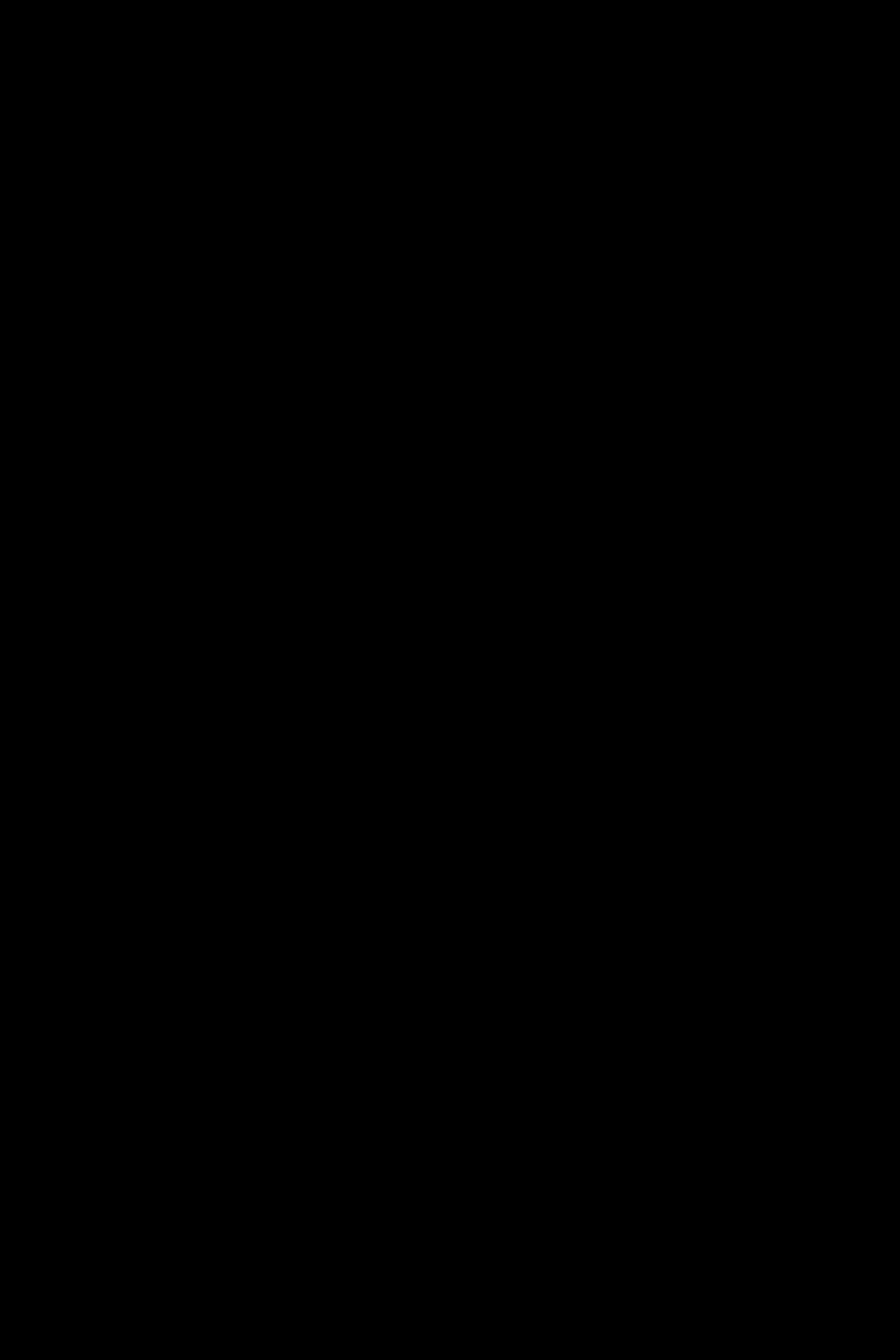
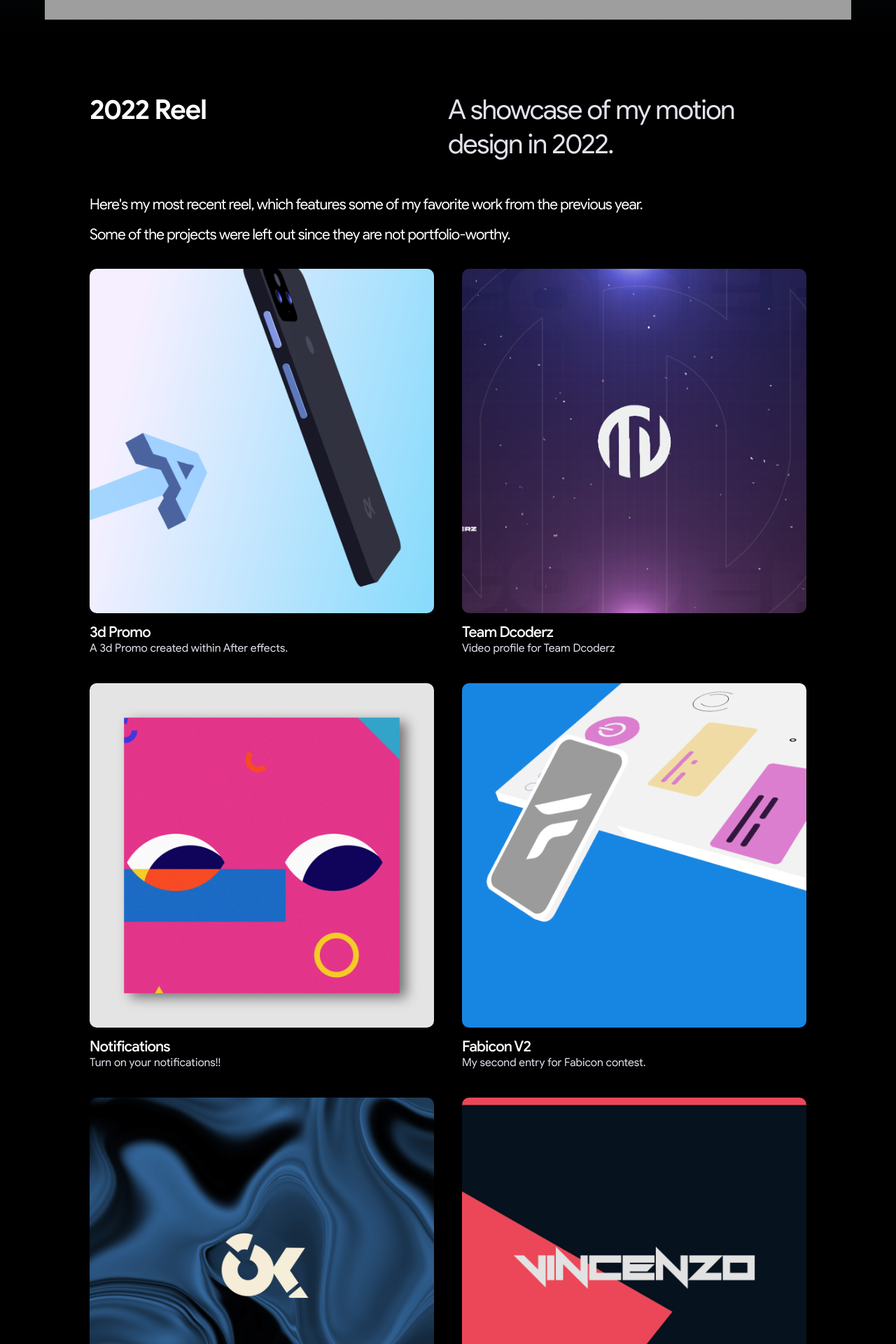
Before and after one commit to whonoahexe/brokendesigns, a Next.js app: page /work/reel2022 in a window 1280 px wide. Before the commit this address had no page. Shown: the part 740-2660 px from the top of the page at 70% size. Before the commit the page ends 800 px from the top, so only its background shows below. Built offline with nearby package versions, Linux system fonts and the light colour scheme; grey boxes are pictures that could not be loaded.

Commit message:
portfolio minor update

```diff
--- /dev/null
+++ b/pages/work/reel2022.js
@@ -0,0 +1,95 @@
+import Head from 'next/head'
+import Link from 'next/link';
+import Image from 'next/image';
+// components
+import Footer from '../../components/Footer';
+
+const reel2022 = () => {
+    return (
+        <>
+            <Head>
+                <title>Broken - Reel 2021</title>
+                <meta name="description" content="Hey! I'm Broken. A passionate self-taught motion, graphic, web designer." />
+                <link rel="canonical" href="https://brokendesigns.studio/" />
+                <meta property="og:type" content="website" />
+                <meta property="og:title" content="Broken - Reel 2021" />
+                <meta property="og:description" content="Hey! I'm Broken. A passionate self-taught motion, graphic, web designer." />
+                <meta property="og:url" content="https://brokendesigns.studio/" />
+                <meta property="og:site_name" content="Broken" />
+                <meta name="twitter:title" content="Broken - Reel 2021" />
+                <meta name="twitter:description" content="Hey! I'm Broken. A passionate self-taught motion, graphic, web designer." />
+                <meta name="twitter:url" content="https://brokendesigns.studio/" />
+                <meta name="twitter:site" content="@TheBroken_XD" />
+                <meta name="twitter:creator" content="@TheBroken_XD" />
+            </Head>
+
+            <div>
+                <div className="card player-bg display-f justify-center">
+                    <div className="mt-8 pb-2 vimeo-container">
+                        <div className="vimeo-player">
+                            <iframe title="vimeo-player" src="https://player.vimeo.com/video/846912138?h=4e40c85a99" width="1152" height="648" frameBorder="0" allowFullScreen></iframe>
+                        </div>
+                    </div>
+                </div>
+
+                <div className='work-container'>
+                    <div className="row mt-6">
+                        <div className="col-6-xs">
+                            <p className='lg-font-xl xs-font-lg fw-bold custom-text'>2022 Reel</p>
+                        </div>
+                        <div className="col-6-xs">
+                            <p className='custom-sub-text lg-font-xl xs-font-lg'>A showcase of my motion design in 2022.</p>
+                        </div>
+                    </div>
+                    <div className='mt-4'>
+                        <p className='custom-text lg-font-lg xs-font-md'>{`Here's my most recent reel, which features some of my favorite work from the previous year.`}</p>
+                        <p className='custom-text font-lg mt-2'>Some of the projects were left out since they are not portfolio-worthy.</p>
+                    </div>
+                    <div className="row gap-2 mt-2">
+                        <div className="col-4-xl col-6-lg col-12-xs">
+                            <Link href="/work/selfpromo"><Image src="/img/thumbnail/motion/3d-promo.png" width={1080} height={1080} className="thumb-cover br-base" alt='cover' /></Link>
+                            <p className='custom-text font-lg fw-md pt-1'><Link href="/work/selfpromo"><span className='pointer custom-misc-hover'>3d Promo</span></Link></p>
+                            <p className="custom-sub-text ls-0">A 3d Promo created within After effects.</p>
+                        </div>
+                        <div className="col-4-xl col-6-lg col-12-xs">
+                            <Link href="/work/dcoderz"><Image src="/img/thumbnail/motion/dcoderz.png" width={1080} height={1080} className="thumb-cover br-base" alt='cover' /></Link>
+                            <p className='custom-text font-lg fw-md pt-1'><Link href="/work/dcoderz"><span className='pointer custom-misc-hover'>Team Dcoderz</span></Link></p>
+                            <p className="custom-sub-text ls-0">Video profile for Team Dcoderz</p>
+                        </div>
+                        <div className="col-4-xl col-6-lg col-12-xs">
+                            <Link href="/work/notifications"><Image src="/img/thumbnail/motion/noti.jpg" width={1080} height={1080} className="thumb-cover br-base" alt='cover' /></Link>
+                            <p className='custom-text font-lg fw-md pt-1'><Link href="/work/notifications"><span className='pointer custom-misc-hover'>Notifications</span></Link></p>
+                            <p className="custom-sub-text ls-0">Turn on your notifications!!</p>
+                        </div>
+                        <div className="col-4-xl col-6-lg col-12-xs">
+                            <Link href="/work/fabiconv2"><Image src="/img/thumbnail/motion/fabicon-v2.png" width={1080} height={1080} className="thumb-cover br-base" alt='cover' /></Link>
+                            <p className='custom-text font-lg fw-md pt-1'><Link href="/work/fabiconv2"><span className='pointer custom-misc-hover'>Fabicon V2</span></Link></p>
+                            <p className="custom-sub-text ls-0">My second entry for Fabicon contest.</p>
+                        </div>
+                        <div className="col-4-xl col-6-lg col-12-xs">
+                            <Link href="/work/fabiconv1"><Image src="/img/thumbnail/motion/fabicon-v1.jpg" width={1080} height={1080} className="thumb-cover br-base" alt='cover' /></Link>
+                            <p className='custom-text font-lg fw-md pt-1'><Link href="/work/fabiconv1"><span className='pointer custom-misc-hover'>Fabicon V1</span></Link></p>
+                            <p className="custom-sub-text ls-0">My first entry for Fabicon contest.</p>
+                        </div>
+                        <div className="col-4-xl col-6-lg col-12-xs">
+                            <Link href="/work/vincenzo"><Image src="/img/thumbnail/motion/vincenzo.png" width={1080} height={1080} className="thumb-cover br-base" alt='cover' /></Link>
+                            <p className='custom-text font-lg fw-md pt-1'><Link href="/work/vincenzo"><span className='pointer custom-misc-hover'>Vincenzo</span></Link></p>
+                            <p className="custom-sub-text ls-0">A stream package for Vincenzo.</p>
+                        </div>
+                        <div className="col-4-xl col-6-lg col-12-xs">
+                            <Link href="/work/jayanth"><Image src="/img/thumbnail/motion/jayanth.png" width={1080} height={1080} className="thumb-cover br-base" alt='cover' /></Link>
+                            <p className='custom-text font-lg fw-md pt-1'><Link href="/work/jayanth"><span className='pointer custom-misc-hover'>Jayanth</span></Link></p>
+                            <p className="custom-sub-text ls-0">Promo for client Jayanth.</p>
+                        </div>
+                    </div>
+                </div>
+            </div>
+
+            <div className="container">
+                <Footer />
+            </div>
+        </>
+    );
+}
+
+export default reel2022;
```
Also changed, not shown: pages/index.js (+2 -2 lines), pages/work/explorations.js (added, +54 -0 lines).
